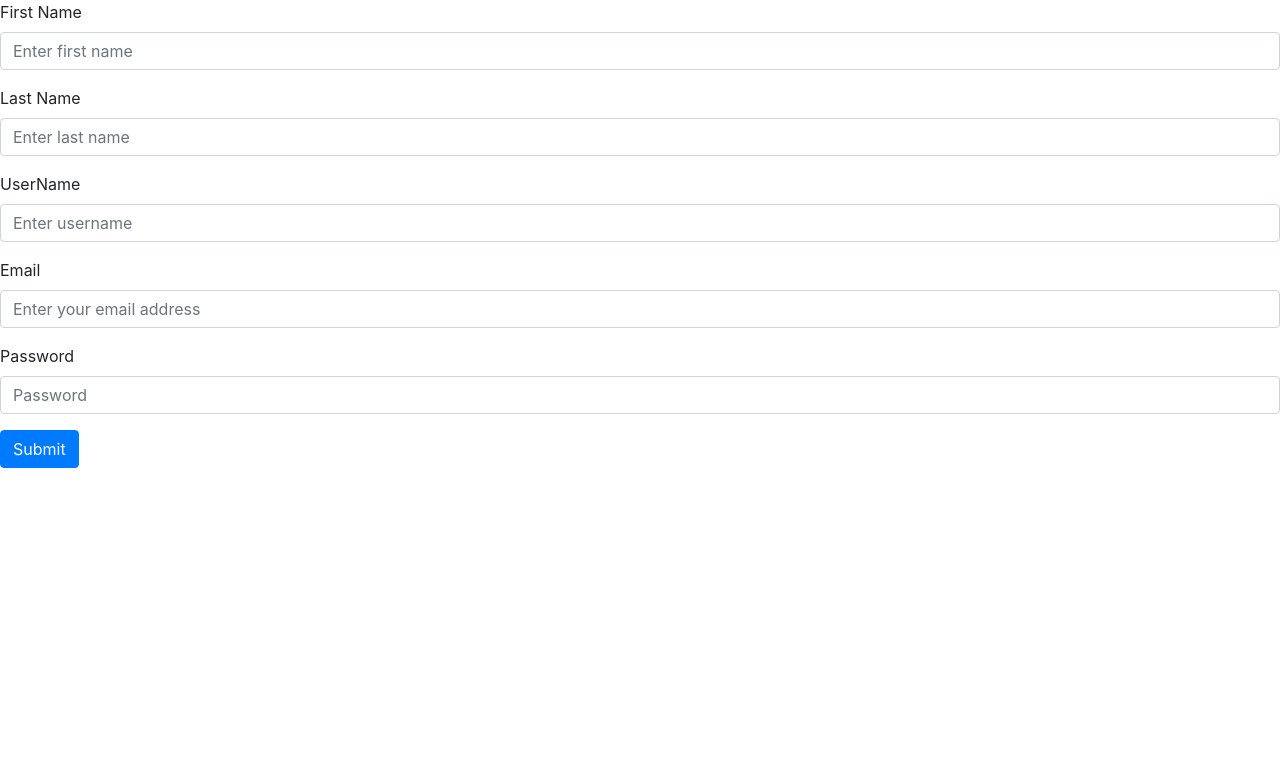
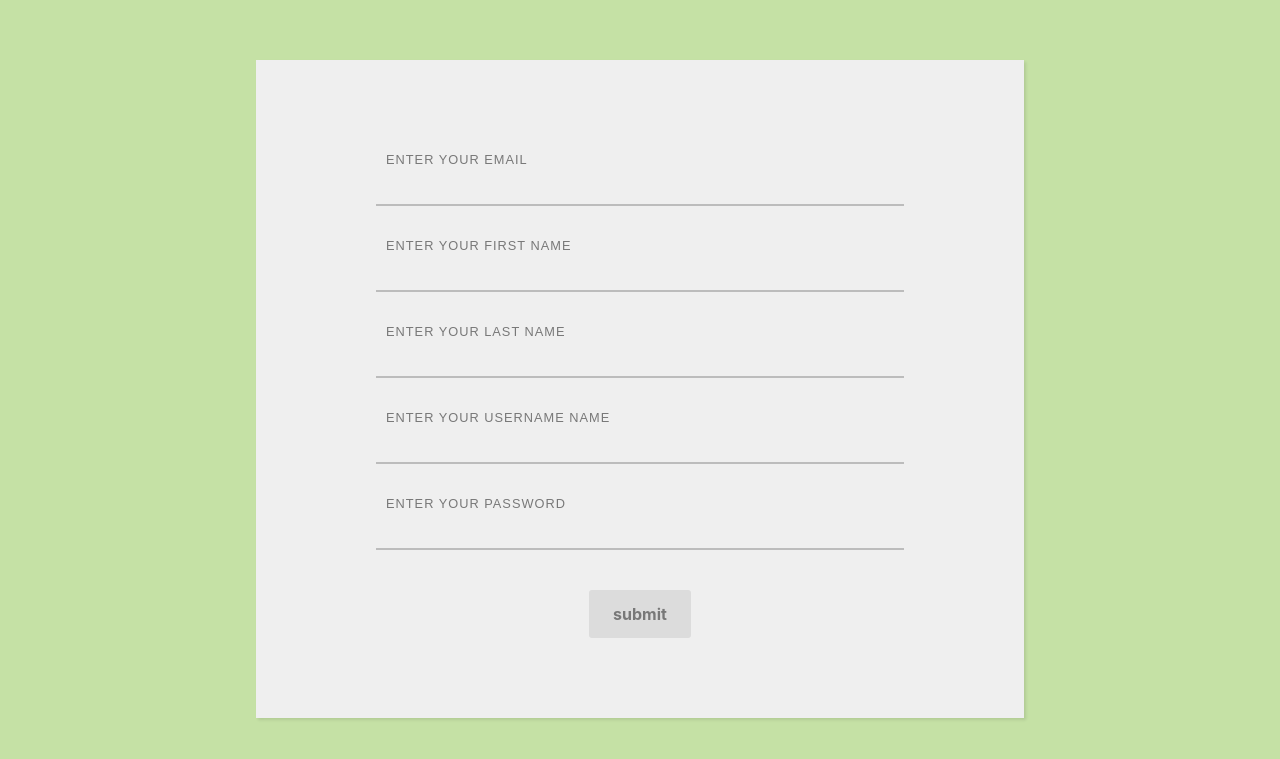
Before and after one commit to paultrigcode/DjangoVuejsTodoapp, a Django app: page /user/signup/ in a window 1280 px wide. Shown: the top 759 px of the page. Run offline with Django 3.2, Linux system fonts and the light colour scheme; some libraries are stand-ins or nearby versions.

Commit message:
added new UI for signup

```diff
--- a/Todo/templates/base.html
+++ b/Todo/templates/base.html
@@ -1,4 +1,6 @@
 <!DOCTYPE html>
+{% load static %}
+
 <html>
 <head>
 	<meta charset="utf-8">
@@ -9,7 +11,29 @@
 	<script src="https://cdn.jsdelivr.net/npm/axios@0.12.0/dist/axios.min.js"></script>
 	<script src="https://cdn.jsdelivr.net/npm/lodash@4.13.1/lodash.min.js"></script>
 	<script src="https://cdn.jsdelivr.net/npm/vue@2"></script>
+	<link href="//maxcdn.bootstrapcdn.com/bootstrap/4.1.1/css/bootstrap.min.css" rel="stylesheet" id="bootstrap-css">
+	<script src="//maxcdn.bootstrapcdn.com/bootstrap/4.1.1/js/bootstrap.min.js"></script>
+	<script src="//cdnjs.cloudflare.com/ajax/libs/jquery/3.2.1/jquery.min.js"></script>
+	<link rel="stylesheet" href="{% static 'form.css' %}">
+	<script type="text/javascript" src="{% static 'form.js' %}"></script>
 	<title>Learning vue</title>
+	<script>
+		$(document).ready(function(){
+
+  $('.input').focus(function(){
+    $(this).parent().find(".label-txt").addClass('label-active');
+  });
+
+  $(".input").focusout(function(){
+    if ($(this).val() == '') {
+      $(this).parent().find(".label-txt").removeClass('label-active');
+    };
+  });
+
+});
+
+	</script>
+
 
 	<style >
 
@@ -40,6 +64,87 @@
 	     -moz-transition-duration: 0.5s;
 	     -o-transition-duration: 0.5s;
 	 }
+
+
+body {
+  background: #C5E1A5;
+}
+form {
+  width: 60%;
+  margin: 60px auto;
+  background: #efefef;
+  padding: 60px 120px 80px 120px;
+  text-align: center;
+  -webkit-box-shadow: 2px 2px 3px rgba(0,0,0,0.1);
+  box-shadow: 2px 2px 3px rgba(0,0,0,0.1);
+}
+label {
+  display: block;
+  position: relative;
+  margin: 40px 0px;
+}
+.label-txt {
+  position: absolute;
+  top: -1.6em;
+  padding: 10px;
+  font-family: sans-serif;
+  font-size: .8em;
+  letter-spacing: 1px;
+  color: rgb(120,120,120);
+  transition: ease .3s;
+}
+.input {
+  width: 100%;
+  padding: 10px;
+  background: transparent;
+  border: none;
+  outline: none;
+}
+
+.line-box {
+  position: relative;
+  width: 100%;
+  height: 2px;
+  background: #BCBCBC;
+}
+
+.line {
+  position: absolute;
+  width: 0%;
+  height: 2px;
+  top: 0px;
+  left: 50%;
+  transform: translateX(-50%);
+  background: #8BC34A;
+  transition: ease .6s;
+}
+
+.input:focus + .line-box .line {
+  width: 100%;
+}
+
+.label-active {
+  top: -3em;
+}
+
+button {
+  display: inline-block;
+  padding: 12px 24px;
+  background: rgb(220,220,220);
+  font-weight: bold;
+  color: rgb(120,120,120);
+  border: none;
+  outline: none;
+  border-radius: 3px;
+  cursor: pointer;
+  transition: ease .3s;
+}
+
+button:hover {
+  background: #8BC34A;
+  color: #ffffff;
+}
+
 	</style>
 
 </head>
--- /dev/null
+++ b/static/form.css
@@ -0,0 +1,80 @@
+
+
+body {
+  background: #C5E1A5;
+}
+form {
+  width: 60%;
+  margin: 60px auto;
+  background: #efefef;
+  padding: 60px 120px 80px 120px;
+  text-align: center;
+  -webkit-box-shadow: 2px 2px 3px rgba(0,0,0,0.1);
+  box-shadow: 2px 2px 3px rgba(0,0,0,0.1);
+}
+label {
+  display: block;
+  position: relative;
+  margin: 40px 0px;
+}
+.label-txt {
+  position: absolute;
+  top: -1.6em;
+  padding: 10px;
+  font-family: sans-serif;
+  font-size: .8em;
+  letter-spacing: 1px;
+  color: rgb(120,120,120);
+  transition: ease .3s;
+}
+.input {
+  width: 100%;
+  padding: 10px;
+  background: transparent;
+  border: none;
+  outline: none;
+}
+
+.line-box {
+  position: relative;
+  width: 100%;
+  height: 2px;
+  background: #BCBCBC;
+}
+
+.line {
+  position: absolute;
+  width: 0%;
+  height: 2px;
+  top: 0px;
+  left: 50%;
+  transform: translateX(-50%);
+  background: #8BC34A;
+  transition: ease .6s;
+}
+
+.input:focus + .line-box .line {
+  width: 100%;
+}
+
+.label-active {
+  top: -3em;
+}
+
+button {
+  display: inline-block;
+  padding: 12px 24px;
+  background: rgb(220,220,220);
+  font-weight: bold;
+  color: rgb(120,120,120);
+  border: none;
+  outline: none;
+  border-radius: 3px;
+  cursor: pointer;
+  transition: ease .3s;
+}
+
+button:hover {
+  background: #8BC34A;
+  color: #ffffff;
+}
--- /dev/null
+++ b/static/form.js
@@ -0,0 +1,13 @@
+$(document).ready(function(){
+
+  $('.input').focus(function(){
+    $(this).parent().find(".label-txt").addClass('label-active');
+  });
+
+  $(".input").focusout(function(){
+    if ($(this).val() == '') {
+      $(this).parent().find(".label-txt").removeClass('label-active');
+    };
+  });
+
+});
--- a/userprofile/templates/signup.html
+++ b/userprofile/templates/signup.html
@@ -2,34 +2,47 @@
 
 {% block content %}
 
+<div id="app">
+
     <form>
-  <div class="form-group">
-    <label for="exampleInputEmail1">First Name</label>
-    <input type="text" v-model ="first_name" class="form-control" placeholder="Enter first name">
+      <label>
+        <p class="label-txt">ENTER YOUR EMAIL</p>
+        <input  v-model="email" type="text" class="input">
+        <div class="line-box">
+          <div class="line"></div>
         </div>
-  <div class="form-group">
-    <label for="exampleInputEmail1">Last Name</label>
-    <input type="text" v-model="last_name" class="form-control" placeholder="Enter last name">
+      </label>
+      <label>
+        <p class="label-txt">ENTER YOUR FIRST NAME</p>
+        <input v-model="first_name" type="text" class="input">
+        <div class="line-box">
+          <div class="line"></div>
         </div>
-  <div class="form-group">
-    <label for="exampleInputEmail1">UserName</label>
-    <input type="text" v-model= "username" class="form-control" placeholder="Enter username">
+      </label>
+      <label>
+        <p class="label-txt">ENTER YOUR LAST NAME</p>
+        <input v-model="last_name" type="text" class="input">
+        <div class="line-box">
+          <div class="line"></div>
         </div>
-  <div class="form-group">
-    <label for="exampleInputEmail1">Email</label>
-    <input type="email" v-model="email" class="form-control" id="exampleInputEmail1" aria-describedby="emailHelp" placeholder="Enter your email address">
+      </label>
+      <label>
+        <p class="label-txt">ENTER YOUR USERNAME NAME</p>
+        <input v-model="username" type="text" class="input">
+        <div class="line-box">
+          <div class="line"></div>
         </div>
-  <div class="form-group">
-    <label for="exampleInputPassword1">Password</label>
-    <input type="password" v-model="password" class="form-control" id="exampleInputPassword1" placeholder="Password">
+      </label>
+      <label>
+        <p class="label-txt">ENTER YOUR PASSWORD</p>
+        <input v-model="password" type="password" class="input">
+        <div class="line-box">
+          <div class="line"></div>
         </div>
-  <!-- <div class="form-check">
-    <input type="checkbox" class="form-check-input" id="exampleCheck1">
-    <label class="form-check-label" for="exampleCheck1">Check me out</label>
-  </div> -->
-  <button type="submit" @click="Signup" class="btn btn-primary">Submit</button>
+      </label>
+      <button @click="Signup" type="submit">submit</button>
     </form>
-
+</div>
 <script>
   var app = new Vue({
       delimiters: ['[[', ']]'],
@@ -53,7 +66,7 @@
                   password: this.password
               })
               .then((response) => {
-                console.log(response);
+                alert("success")
               }, (error) => {
               console.log(error);
             });
--- a/userprofile/views.py
+++ b/userprofile/views.py
@@ -16,6 +16,7 @@ from .forms import UserForm
 # Create your views here.
 @csrf_exempt
 def user_create(request):
+	print(request)
 	username = request.GET.get('username')
 	print(username)
 	email = request.GET.get('email')
@@ -45,6 +46,7 @@ class UserView(View):
         json_request = QueryDict('', mutable=True)
         json_request.update(json.loads(request.body))
         print(json_request)
+        json_request['password'] = make_password(json_request['password'])
         form = UserForm(json_request)
         print(form)
         if form.is_valid():
```
Lines whose indentation alone changed are shown as unchanged.
